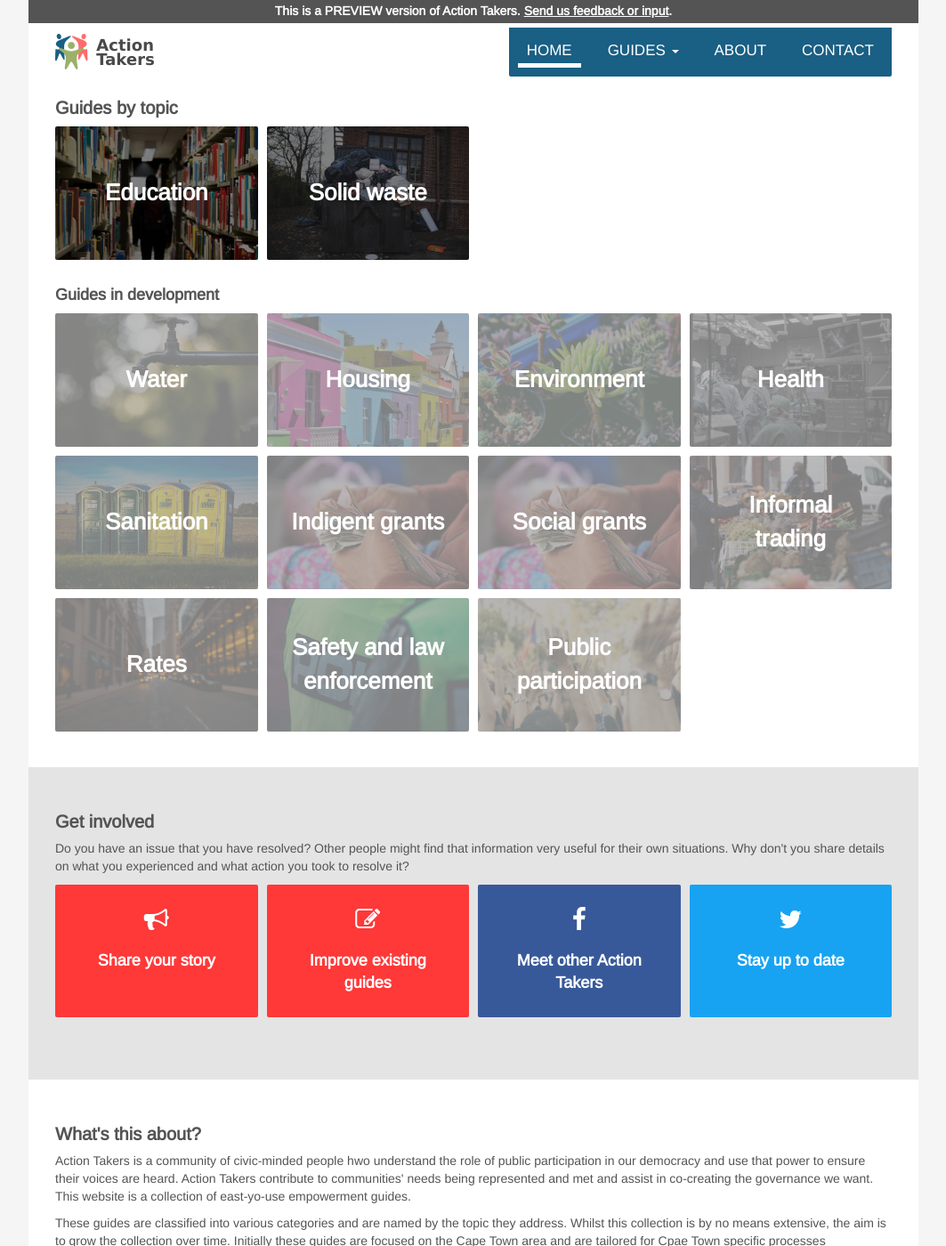
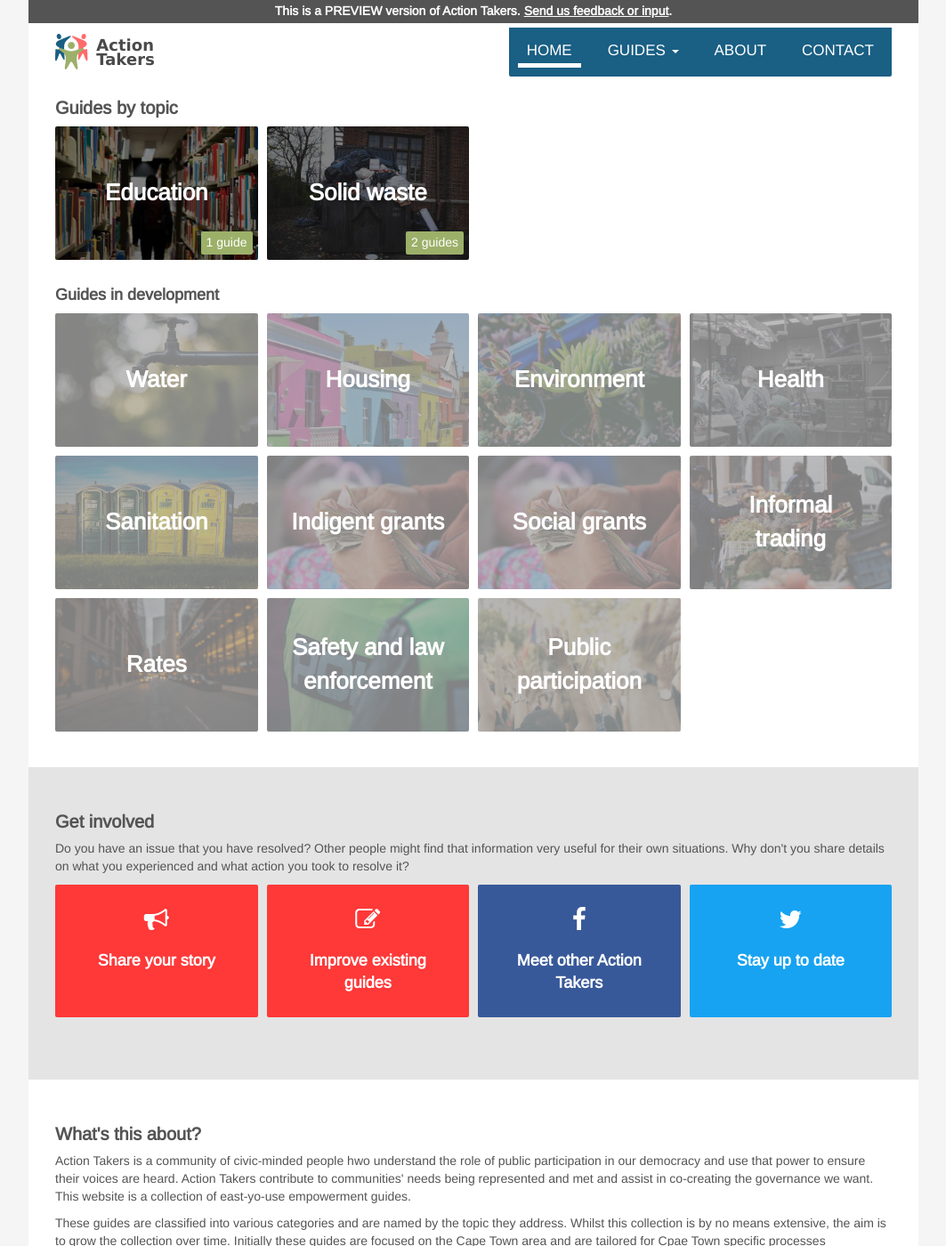
Before and after one commit to OpenUpSA/action-takers, a Jekyll site: the page built from index.html, in a window 1280 px wide and 1400 px high, scrolled down 344 px. Shown: the whole window at 89% size, without its empty margins (108-1171 px from the left). Built offline with Jekyll 4.4.1, drawn with Linux system fonts in a browser that asks for light colours; nearby versions of some CDN libraries.

Commit message:
guide count

```diff
--- a/css/main.scss
+++ b/css/main.scss
@@ -433,6 +433,17 @@ nav.navbar-default {
     justify-content: center;
     background-size: cover;
     background-position: bottom;
+    position: relative;
+    border-radius: 2px;
+    .count {
+      background-color: $green;
+      color: #fff;
+      padding: 3px 6px;
+      border-radius: 2px;
+      position: absolute;
+      bottom: 6px;
+      right: 6px;
+    }
     &.disabled {
       cursor: not-allowed;
       opacity: 0.5;
--- a/index.html
+++ b/index.html
@@ -44,11 +44,13 @@ simple-name: home
       <div class="col-sm-6 col-md-4 col-lg-3">
         <a class="block education" href="education">
           <div class="topic-title"><span class="topic-text">Education</span></div>
+          <div class="count">1 guide</div>
         </a>
       </div>
       <div class="col-sm-6 col-md-4 col-lg-3">
         <a class="block solid-waste" href="solid-waste">
           <div class="topic-title"><span class="topic-text">Solid waste</span></div>
+          <div class="count">2 guides</div>
         </a>
       </div>
     </div>
```
